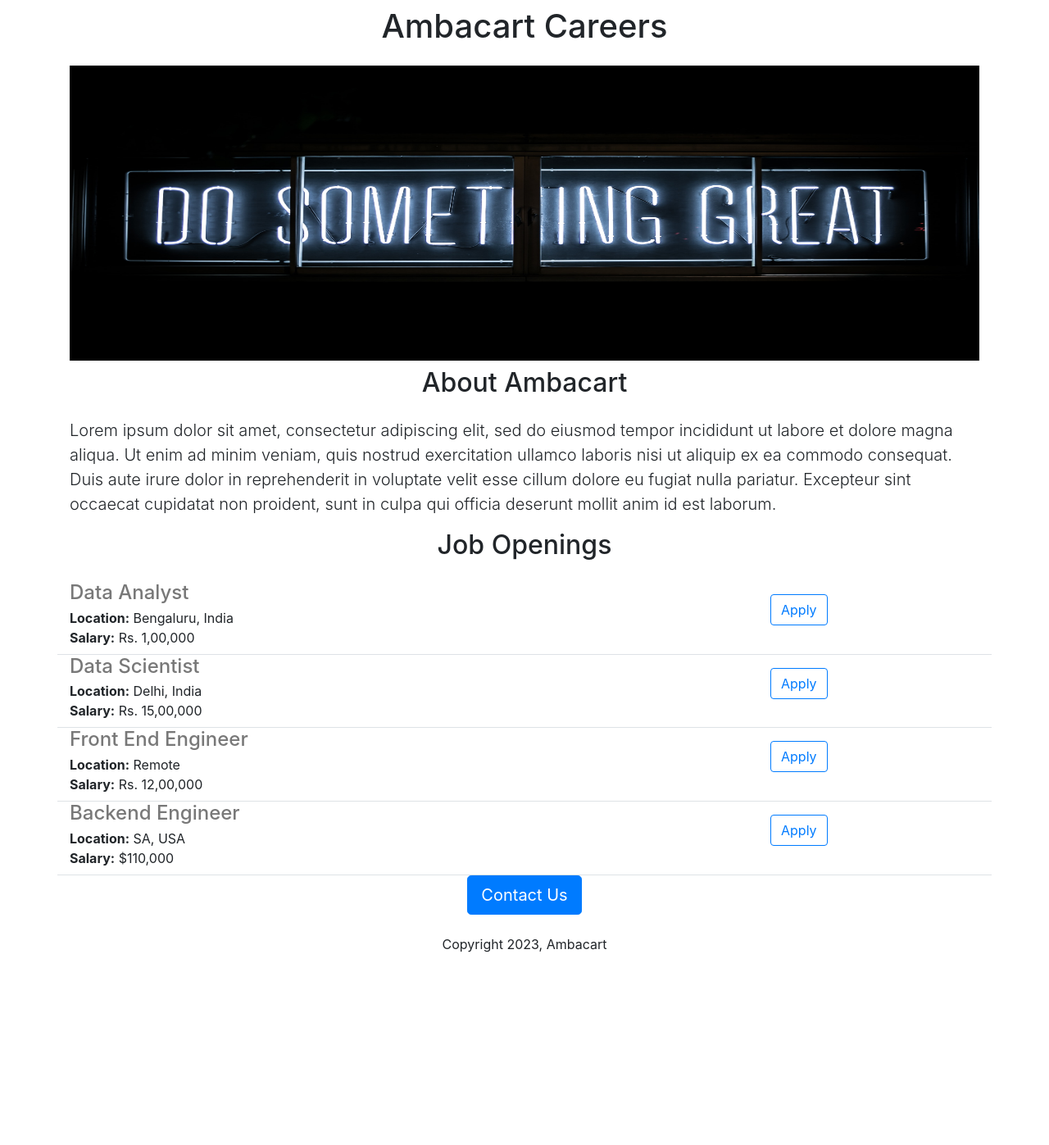
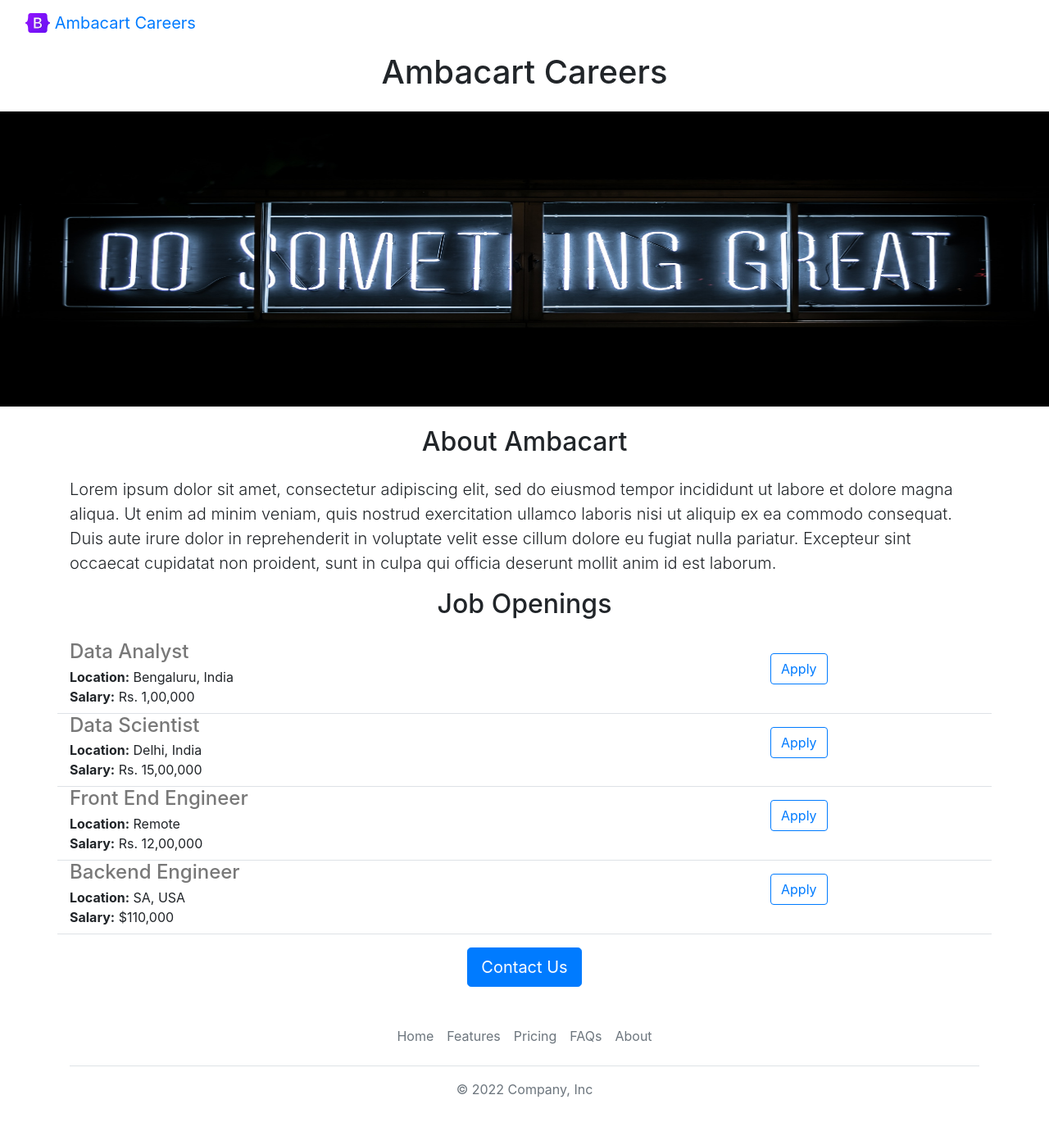
Before and after one commit to pmgumble/Careers-Website, a Flask app: page / in a window 1280 px wide. Shown: the whole page at 82% size. Before the commit the page ends 1162 px from the top, so only its background shows below. Run offline with Flask 3, Linux system fonts and the light colour scheme.

Commit message:
Asthetics

```diff
--- /dev/null
+++ b/templates/footer.html
@@ -0,0 +1,16 @@
+
+
+<div class="b-example-divider"></div>
+
+<div class="container">
+  <footer class="py-3 my-4">
+    <ul class="nav justify-content-center border-bottom pb-3 mb-3">
+      <li class="nav-item"><a href="#" class="nav-link px-2 text-muted">Home</a></li>
+      <li class="nav-item"><a href="#" class="nav-link px-2 text-muted">Features</a></li>
+      <li class="nav-item"><a href="#" class="nav-link px-2 text-muted">Pricing</a></li>
+      <li class="nav-item"><a href="#" class="nav-link px-2 text-muted">FAQs</a></li>
+      <li class="nav-item"><a href="#" class="nav-link px-2 text-muted">About</a></li>
+    </ul>
+    <p class="text-center text-muted">&copy; 2022 Company, Inc</p>
+  </footer>
+</div>
--- a/templates/home.html
+++ b/templates/home.html
@@ -8,13 +8,17 @@
         #banner {
           height: 360px;
           width: 100%;
-        }
+          margin-bottom: 16px;
+         }
     </style>
   </head>
   <body>
+    {% include 'nav.html' %}
+    <h1 class="text-center mt-2 mb-4">Ambacart Careers</h1>
+    <img class="img-fluid" id="banner" src="https://careers-website.pratikgumble.repl.co/static/banner.jpeg" alt="HTML Dog">
     <div class="container">
-      <h1 class="text-center mt-2 mb-4">Ambacart Careers</h1>
-      <img class="img-fluid" id="banner" src="https://careers-website.pratikgumble.repl.co/static/banner.jpeg" alt="HTML Dog">
+
+
       <h2 class="text-center mt-2 mb-4">About Ambacart</h2>
       <p class="lead">
         Lorem ipsum dolor sit amet, consectetur adipiscing elit, sed do eiusmod tempor incididunt ut labore et dolore magna aliqua. Ut enim ad minim veniam, quis nostrud exercitation ullamco laboris nisi ut aliquip ex ea commodo consequat. Duis aute irure dolor in reprehenderit in voluptate velit esse cillum dolore eu fugiat nulla pariatur. Excepteur sint occaecat cupidatat non proident, sunt in culpa qui officia deserunt mollit anim id est laborum.
@@ -27,11 +31,10 @@
           {% include 'jobitem.html' %}
         {% endfor %}
         </div>
-
       <div class="text-center">
-      <button class="btn btn-primary btn-lg">Contact Us</button>
-        <p class="mt-4">Copyright 2023, Ambacart</p>
+      <button class="btn btn-primary btn-lg" style="margin-top: 16px;">Contact Us</button>
       </div>
     </div>
+    {% include 'footer.html' %}
   </body>
 </html>
--- a/templates/jobitem.html
+++ b/templates/jobitem.html
@@ -12,6 +12,6 @@
       {% endif %}
     </div>
   <div class="col-3">
-    <button type="button" class="btn btn-outline-primary" style="margin-top: 16px; ">Apply</button>
+    <a href="mailto:hello@ambacart.com?subject=Application for {{ job['title']}}" type="button" class="btn btn-outline-primary" style="margin-top: 16px; ">Apply</a>
   </div>
 </div>
--- /dev/null
+++ b/templates/nav.html
@@ -0,0 +1,9 @@
+<nav class="navbar bg-light shadow-sm fixed-top bg-white">
+  <div class="container-fluid">
+    <a class="navbar-brand" href="#">
+      <img src="/static/logo.svg" alt="Logo" width="30" height="24" class="d-inline-block align-text-top">
+      Ambacart Careers
+    </a>
+  </div>
+</nav>
+<div style="height:56px"></div>
```
Also changed, not shown: static/logo.svg (added), 1 other file.
